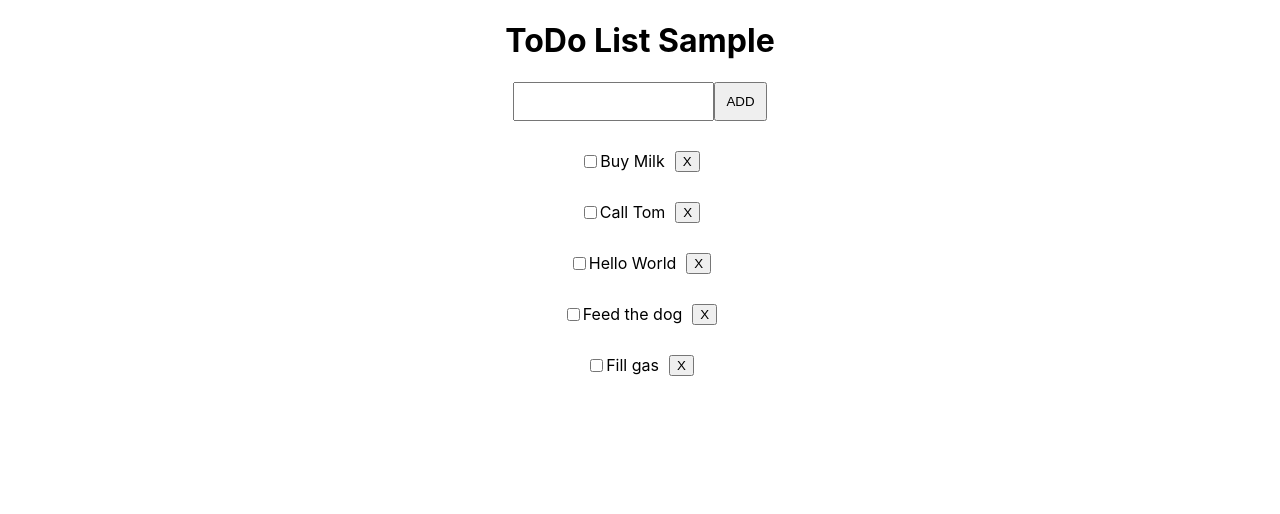
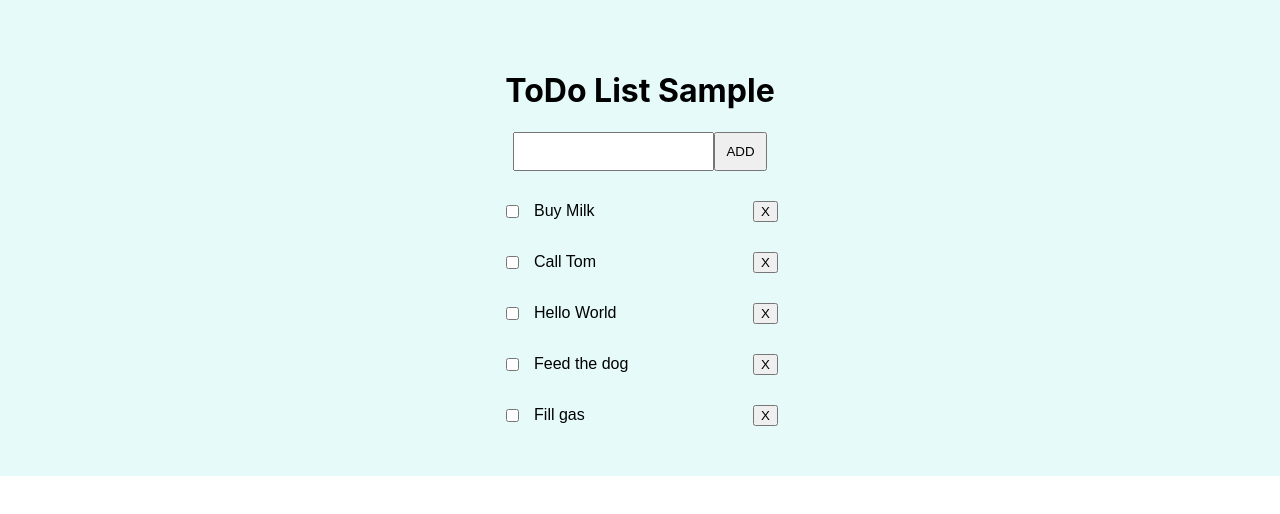
Before and after one commit to SayaliNaik/ToDoList, a React (Create React App) app: page / in a window 1280 px wide. Shown: the top 514 px of the page. Built offline with nearby package versions, Linux system fonts and the light colour scheme.

Commit message:
Edit list item

```diff
--- a/src/App.css
+++ b/src/App.css
@@ -1,3 +1,5 @@
 .App {
   text-align: center;
+  background-color: rgb(230, 250, 250);
+  padding: 50px;
 }
--- a/src/App.css.js
+++ b/src/App.css.js
@@ -5,3 +5,14 @@ export const ToDo = styled.div`
     display: flex;
     justify-content: center;
 `;
+
+export const Item = styled.input`
+    background-color: transparent;
+    border: 0;
+    margin-left: 10px;
+    font-size: 16px;
+
+    &:hover {
+        cursor: pointer;
+    }
+`;
--- a/src/App.js
+++ b/src/App.js
@@ -24,7 +24,7 @@ function App() {
 
     const completeTask = (id) => {
       const newItem = [...toDoList];
-      newItem[id].complete = true;
+      newItem[id].complete = !newItem[id].complete;
       setToDoList(newItem);
     };
 
--- a/src/Components/ToDoItem.js
+++ b/src/Components/ToDoItem.js
@@ -1,19 +1,44 @@
-import React from 'react';
-import { ToDo } from '../App.css.js';
+import React, { useState } from 'react';
+import { ToDo, Item } from '../App.css.js';
 
 const ToDoItem = ({ todo, id, deleteTask, completeTask }) => {
 
+    const [ editInput, setEditInput ] = useState(todo.task);
+
+    const handleEdit = (e) => {
+        setEditInput(e.target.value)
+    };
+
+    const onKeyDown = (e) => {
+        if (e.key === "Enter" || e.key === "Escape") {
+          e.target.blur();
+        }
+    };
+
+    const onBlur = (e) => {
+        if (e.target.value.trim() === "") {
+            setEditInput(todo.task);
+        } else {
+            setEditInput(e.target.value)
+        }
+    };
+
     return (
+        <>
         <ToDo>
             <input
                 type="checkbox"
                 onClick={() => completeTask(id)}
             />
-            <div
+            <Item
+                key={id}
                 style={{ textDecoration: todo.complete ? "line-through" : "" }}
-            >
-                {todo.task}
-            </div>
+                todo={todo.task}
+                value={editInput}
+                onChange={handleEdit}
+                onKeyDown={onKeyDown}
+                onBlur={onBlur}
+            />
             <button
                 onClick={() => deleteTask(id)}
                 style={{marginLeft: "10px"}}
@@ -23,6 +48,7 @@ const ToDoItem = ({ todo, id, deleteTask, completeTask }) => {
 
             <br />
         </ToDo>
+        </>
     );
 };
 
--- a/src/Components/ToDoList.js
+++ b/src/Components/ToDoList.js
@@ -6,6 +6,7 @@ const ToDoList = ({ toDoList, deleteTask, completeTask }) => {
         <div>
             {toDoList.map((todo, id) => (
                 <ToDoItem
+                    key={todo.task}
                     id={id}
                     todo={todo}
                     deleteTask={deleteTask}
```
